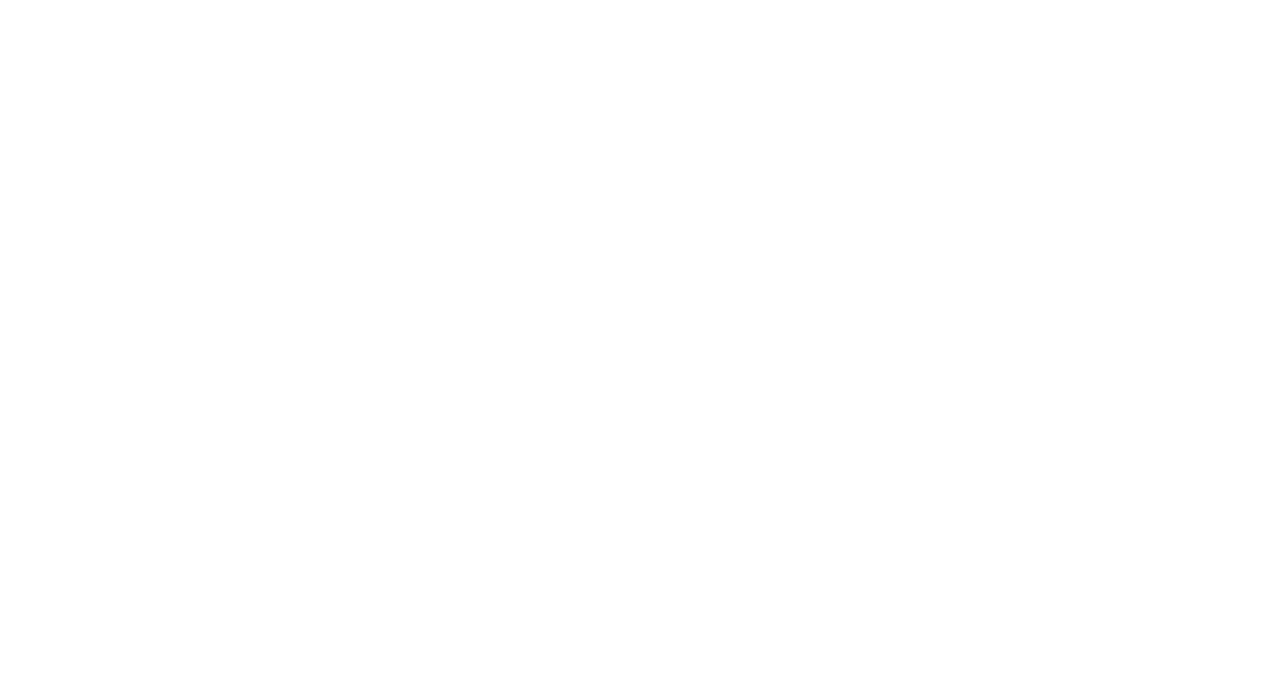
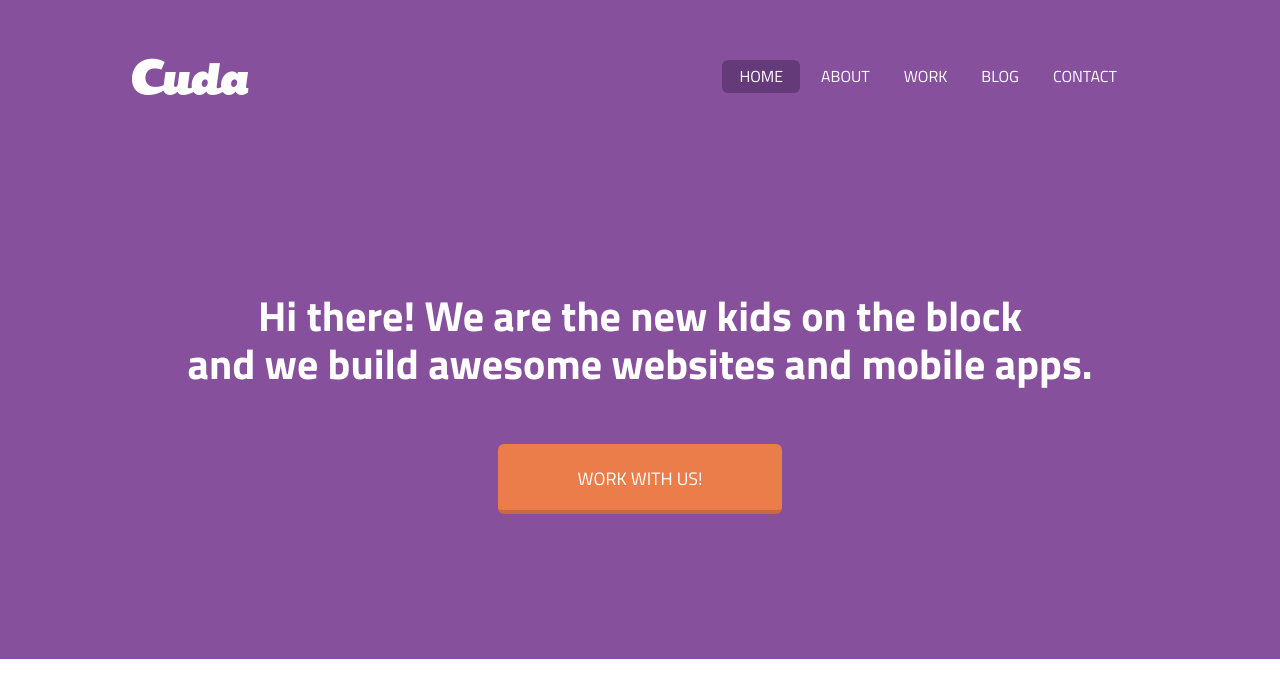
Before and after one commit to g322h/cuda, a website: page app/index.html in a window 1280 px wide. Drawn offline with nearby package versions, Linux system fonts and the light colour scheme; files that its build step writes are made by us from their sources.

Commit message:
added header

```diff
--- a/app/index.html
+++ b/app/index.html
@@ -1,20 +1,57 @@
 <!DOCTYPE html>
 <html lang="en">
+
 <head>
     <meta charset="UTF-8">
     <meta http-equiv="X-UA-Compatible" content="IE=edge">
     <meta name="viewport" content="width=device-width, initial-scale=1.0">
     <title>Document</title>
+    <link rel="preconnect" href="https://fonts.gstatic.com">
+    <link href="https://fonts.googleapis.com/css2?family=Titillium+Web:ital,wght@0,400;0,600;0,700;1,400&display=swap"
+        rel="stylesheet">
     <link rel="stylesheet" href="css/libs.min.css">
     <link rel="stylesheet" href="css/style.min.css">
 </head>
+
 <body>
+    <header class="header">
+        <div class="header__top">
+            <div class="container">
+                <div class="header__content">
+                    <img src="images/header/logo.png" alt="">
+                    <nav class="header__nav">
+                        <ul class="menu__list">
+                            <li class="active"><a href="#">Home</a></li>
+                            <li><a href="#">About</a></li>
+                            <li><a href="#">Work</a></li>
+                            <li><a href="#">Blog</a></li>
+                            <li><a href="#">Contact</a></li>
+                        </ul>
+                    </nav>
+                </div>
+            </div>
+        </div>
+        <div class="header__bottom">
+            <div class="container">
+                <div class="header__inner">
+                    <div class="header__inner-title">
+                        Hi there! We are the new kids on the block <br>
+                        and we build awesome websites and mobile apps.
+                    </div>
+                    <div class="header__inner-btn">
+                        <a href="#">WORK WITH US!</a>
+                    </div>
+                </div>
+            </div>
+        </div>
+    </header>
 
 
 
 
     <script src="https://ajax.googleapis.com/ajax/libs/jquery/3.6.0/jquery.min.js"></script>
     <script src="js/libs.min.js"></script>
-    <script src="js/main.min.js"></script>
+    <script src="js/main.js"></script>
 </body>
+
 </html>
--- a/app/js/main.js
+++ b/app/js/main.js
@@ -1,5 +1,8 @@
 $(function () {
 
-
+    $('li').on('click', function () {
+        $('li').removeClass('active');
+        $(this).toggleClass('active');
+    });
 
 });
--- a/app/scss/_global.scss
+++ b/app/scss/_global.scss
@@ -18,4 +18,18 @@ li {
     margin: 0;
     padding: 0;
     list-style: none;
+    display: inline-block;
 }
+
+body {
+    font-family: 'Titillium Web', sans-serif;
+    font-size: 18px;
+    color: #3c4761;
+    font-weight: 400;
+}
+
+.container {
+    max-width: 1140px;
+    margin: 0 auto;
+    padding: 0 20px;
+}
--- a/app/scss/style.scss
+++ b/app/scss/style.scss
@@ -1,3 +1,59 @@
 @import 'vars';
 @import 'global';
 @import 'fonts';
+
+// start header
+
+.header {
+    background-color: #87509c;
+    &__content {
+        display: flex;
+        justify-content: space-between;
+        align-items: center;
+        padding: 58px 73px 58px 42px;
+        .menu__list {
+            a {
+                font-size: 16px;
+                color: #ffffff;
+                line-height: 18px;
+                text-transform: uppercase;
+            }
+            .active {
+                background-color: #643a79;
+                padding: 6px 17px;
+                margin-right: -13px;
+                margin-left: 13px;
+                border-radius: 6px;
+            }
+            li + li {
+                padding-left: 30px;
+            }
+        }
+    }
+    &__inner {
+        text-align: center;
+        padding-bottom: 145px;
+        &-title {
+            font-size: 42px;
+            line-height: 48px;
+            color: #fff;
+            font-weight: 700;
+            padding-top: 138px;
+            margin-bottom: 57px;
+        }
+        &-btn {
+
+            a {
+                line-height: 26px;
+                font-weight: 300;
+                color: #fff;
+                background-color: #eb7d4b;
+                padding: 22px 80px 18px;
+                border-radius: 6px;
+                border-bottom: 4px solid #c86a40;
+            }
+        }
+    }
+}
+
+// end header
```
Also changed, not shown: app/images/header/logo.png (added), app/js/libs.min.js.
